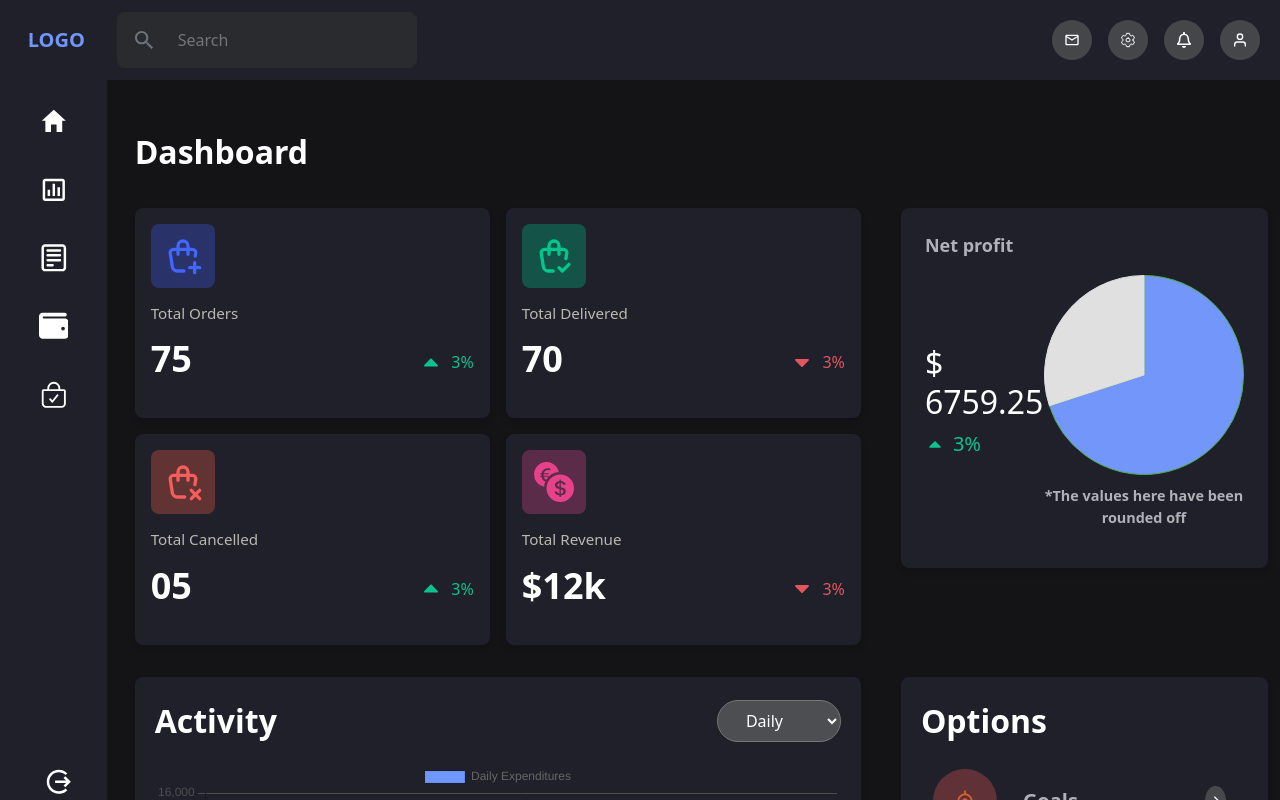
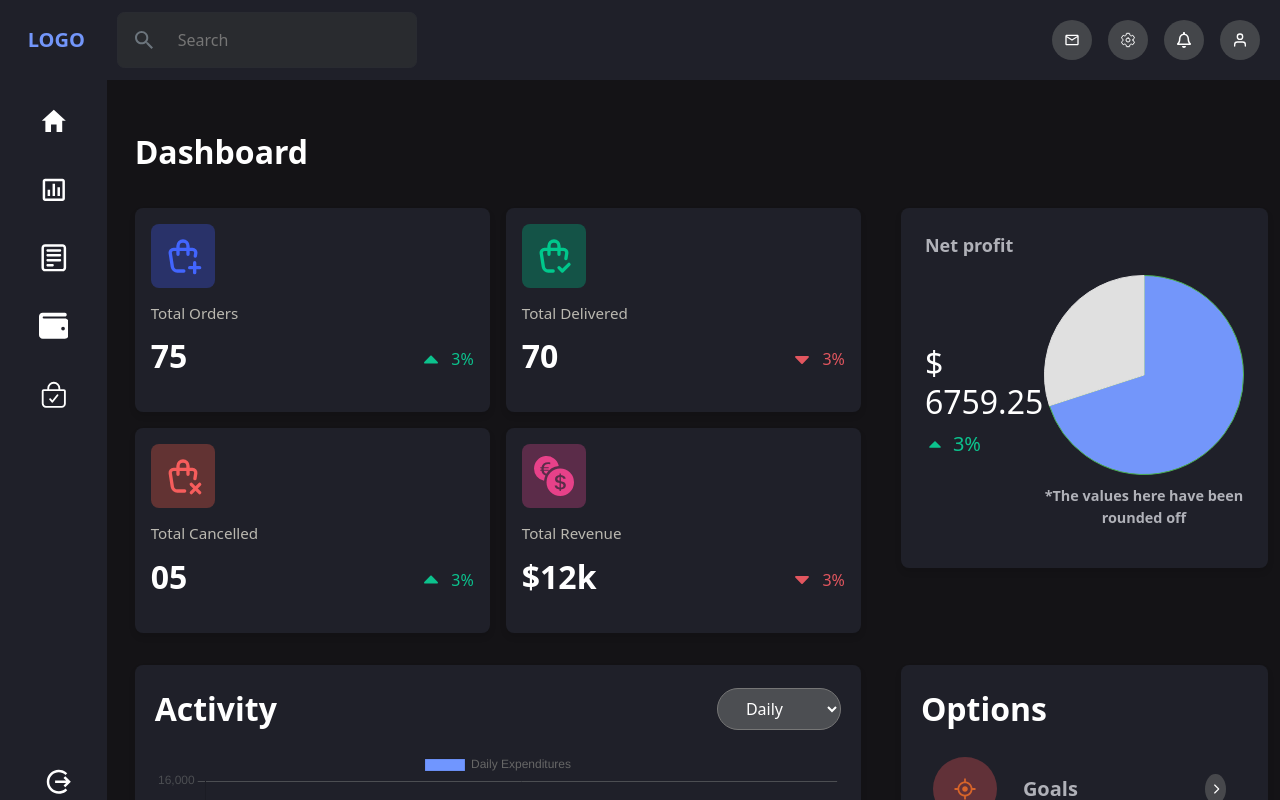
Before and after one commit to mohdsahil36/Fitpeo-Assignment, a React (Vite) app: page / in a window 1280 px wide. Shown: the top 800 px of the page. Built offline with nearby package versions, Linux system fonts and the light colour scheme.

Commit message:
icons update

```diff
--- a/src/components/Pages/Dashboard/Tiles/TilesGrid.module.css
+++ b/src/components/Pages/Dashboard/Tiles/TilesGrid.module.css
@@ -81,7 +81,7 @@
 }
 
 .tileNumberValue{
-    font-size: 2.25rem;
+    font-size: 2rem;
     color: white;
     font-weight: 600;
 }
```
